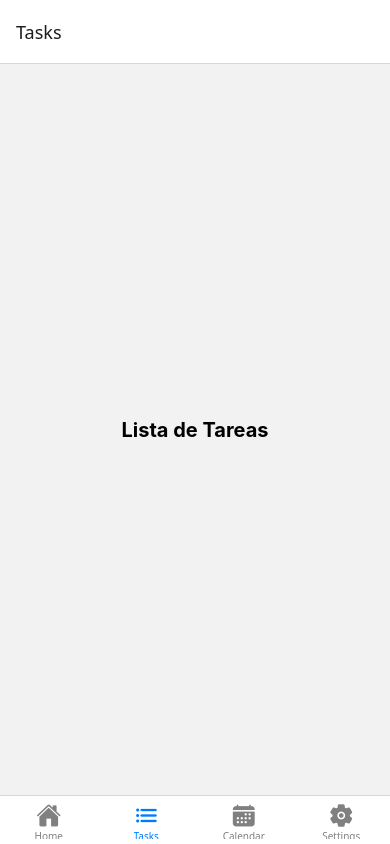
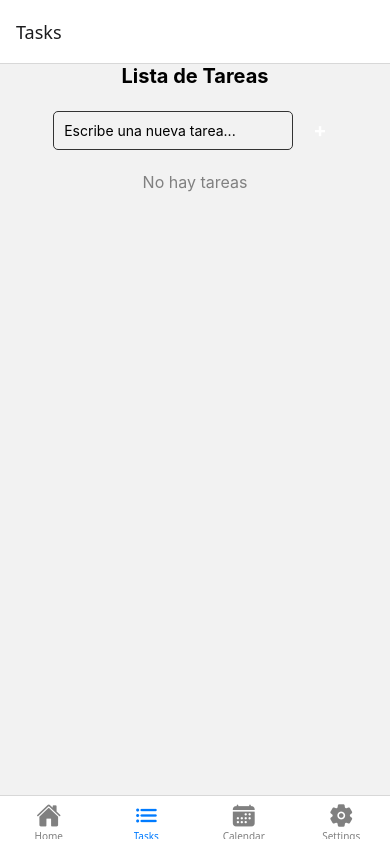
Before and after one commit to richcrd/EstuDia, a React Native app: screen /Tasks in a window 390 px wide. Built offline with nearby package versions, Linux system fonts and the light colour scheme.

Commit message:
Add: Task Store
Update: Task Screen

```diff
--- /dev/null
+++ b/src/components/TaskItem.tsx
@@ -0,0 +1,45 @@
+import { StyleSheet, Text, View, TouchableOpacity } from 'react-native';
+import React from 'react';
+import { Ionicons } from '@expo/vector-icons';
+import { useTaskStore } from '../store/taskStore';
+
+type TaskItemProps = {
+  id: string;
+  title: string;
+  completed: boolean;
+};
+
+export default function TaskItem({ id, title, completed }: TaskItemProps) {
+  const { toggleTask, removeTask } = useTaskStore();
+  return (
+    <View style={styles.container}>
+      <TouchableOpacity onPress={() => toggleTask(id)}>
+        <Ionicons
+          name={completed ? "checkmark-circle" : "ellipse-outline"}
+          size={24}
+          color={completed ? "green" : "gray"}
+        />
+      </TouchableOpacity>
+      <Text style={[styles.text, completed && styles.completed]}>{title}</Text>
+      <TouchableOpacity onPress={() => removeTask(id)}>
+        <Ionicons name="trash-outline" size={24} color="red" />
+      </TouchableOpacity>
+    </View>
+  );
+}
+
+const styles = StyleSheet.create({
+  container: {
+    flexDirection: "row",
+    alignItems: "center",
+    justifyContent: "space-between",
+    padding: 8,
+    borderBottomWidth: 1,
+    borderBottomColor: "lightgray",
+    backgroundColor: "#f9f9f9",
+    borderRadius: 8,
+    marginVertical: 4,
+  },
+  text: { fontSize: 16 },
+  completed: { textDecorationLine: "line-through", color: "gray" },
+})
--- a/src/screens/TasksScreen.tsx
+++ b/src/screens/TasksScreen.tsx
@@ -1,15 +1,42 @@
-import { StyleSheet, Text, View } from 'react-native'
-import React from 'react'
+import { StyleSheet, Text, View, TextInput, TouchableOpacity, FlatList } from 'react-native'
+import React, { useState } from 'react'
+import { useTaskStore } from '../store/taskStore';
+import TaskItem from '../components/TaskItem';
 
-const TasksScreen = () => {
+export default function TasksScreen() {
+  const { tasks, addTask } = useTaskStore();
+  const [taskTitle, setTaskTitle] = useState('');
+
+  const handleAddTask = () => {
+    if (taskTitle.trim() !== "") {
+      addTask(taskTitle);
+      setTaskTitle('');
+    }
+  };
+
   return (
     <View style={styles.container}>
-      <Text style={styles.text}>Lista de Tareas</Text>
+      <Text style={styles.title}>Lista de Tareas</Text>
+      <View style={styles.inputContainer}>
+        <TextInput
+          style={styles.input}
+          placeholder="Escribe una nueva tarea..."
+          value={taskTitle}
+          onChangeText={setTaskTitle}
+        />
+        <TouchableOpacity style={styles.addButton} onPress={handleAddTask}>
+          <Text style={styles.addText}>+</Text>
+        </TouchableOpacity>
+      </View>
+      <FlatList
+        data={tasks}
+        keyExtractor={(item) => item.id}
+        renderItem={({ item }) => <TaskItem {...item} />}
+        ListEmptyComponent={<Text style={styles.emptyText}>No hay tareas</Text>}
+      />
     </View>
   )
 }
-
-export default TasksScreen;
 
 const styles = StyleSheet.create({
   container: {
@@ -17,8 +44,38 @@ const styles = StyleSheet.create({
     justifyContent: 'center',
     alignItems: 'center',
   },
-  text: {
+  title: {
     fontSize: 20,
     fontWeight: 'bold',
-  }
+    marginBottom: 20,
+  },
+  inputContainer: {
+    flexDirection: 'row',
+    alignItems: 'center',
+    marginHorizontal: 20,
+  },
+  input: {
+    flex: 1,
+    borderWidth: 1,
+    borderColor: '#333',
+    padding: 10,
+    borderRadius: 5,
+  },
+  addButton: {
+    backgroundColor: '##007bff',
+    padding: 10,
+    borderRadius: 5,
+    marginLeft: 10,
+  },
+  addText: {
+    color: "#fff",
+    fontSize: 20,
+    fontWeight: 'bold'
+  },
+  emptyText: {
+    fontSize: 16,
+    color: 'gray',
+    textAlign: 'center',
+    marginTop: 20,
+  },
 })
--- /dev/null
+++ b/src/store/taskStore.ts
@@ -0,0 +1,33 @@
+import { create } from 'zustand';
+
+// Define the shape of the store
+export type Task = {
+  id: string;
+  title: string;
+  completed: boolean;
+}
+
+// Create the global store
+type TaskStore = {
+  tasks: Task[];
+  addTask: (title: string) => void;
+  toggleTask: (id: string) => void;
+  removeTask: (id: string) => void;
+}
+
+export const useTaskStore = create<TaskStore>((set) => ({
+  tasks: [],
+
+  addTask: (title) => set((state) => ({
+    tasks: [...state.tasks, { id: Date.now().toString(), title, completed: false }],
+  })),
+  toggleTask: (id) => set((state) => ({
+    tasks: state.tasks.map((task) =>
+      task.id === id ? { ...task, completed: !task.completed } : task
+  ),
+  })),
+
+  removeTask: (id) => set((state) => ({
+    tasks: state.tasks.filter((task) => task.id !== id),
+  })),
+}));
```
